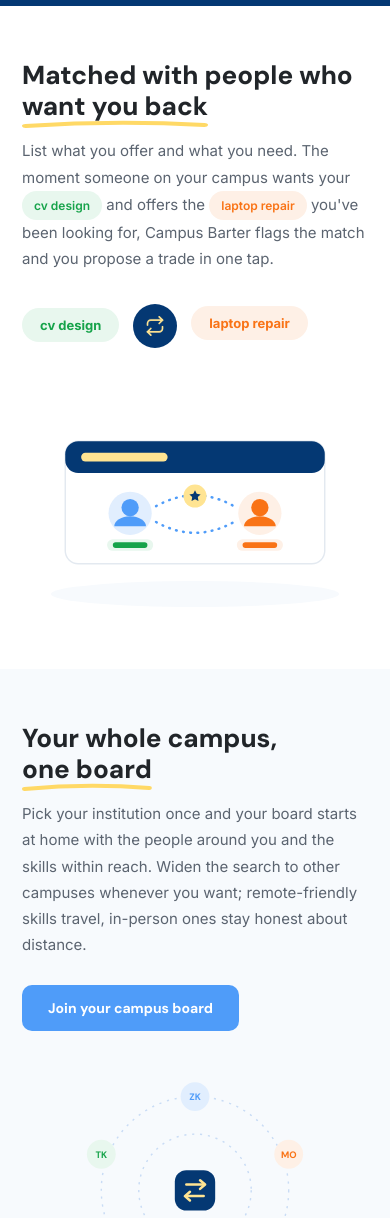
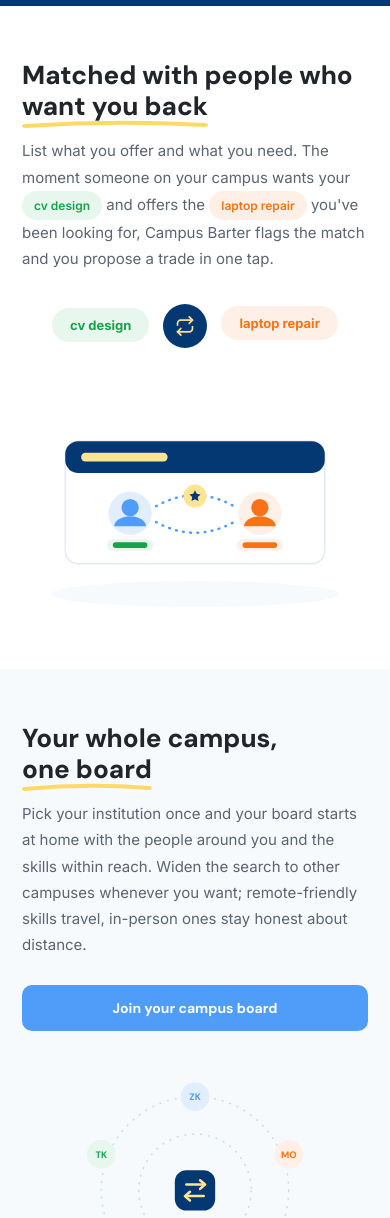
Before and after one commit to King12-web/barter, a React (Vite) app: page / in a window 390 px wide. Shown: the part 859-2077 px from the top of the page. Built offline with nearby package versions, Linux system fonts and the light colour scheme.

Commit message:
mobile fixing

```diff
--- a/src/index.css
+++ b/src/index.css
@@ -1224,3 +1224,19 @@
   .app-nav-desktop-inner button.active { background: rgba(255, 255, 255, 0.14); color: #FFFFFF; }
   .app-nav-desktop-inner .icon { width: 16px; height: 16px; }
 }
+/* ================= MOBILE FIXES (append to bottom of index.css) ================= */
+
+@media (max-width: 620px) {
+  /* "Join your campus board" (Feature 2) should feel the same as
+     the hero's full-width stacked button on mobile — right now
+     it's only as wide as its own text. */
+  .f-copy .btn { display: block; width: 100%; text-align: center; }
+}
+
+@media (max-width: 899px) {
+  /* Feature rows go single-column below 900px. The match
+     animation should center itself whenever that happens, so it
+     stays visually balanced with the illustration stacked
+     underneath it — not just on the narrowest phones. */
+  .match-anim { display: flex; justify-content: center; }
+}
```
